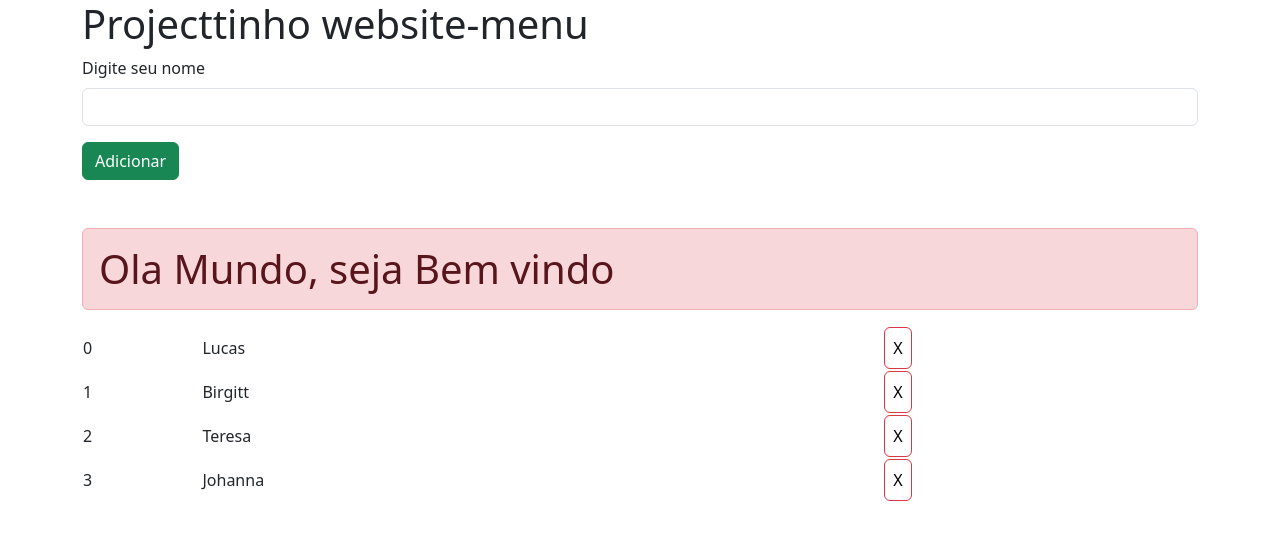
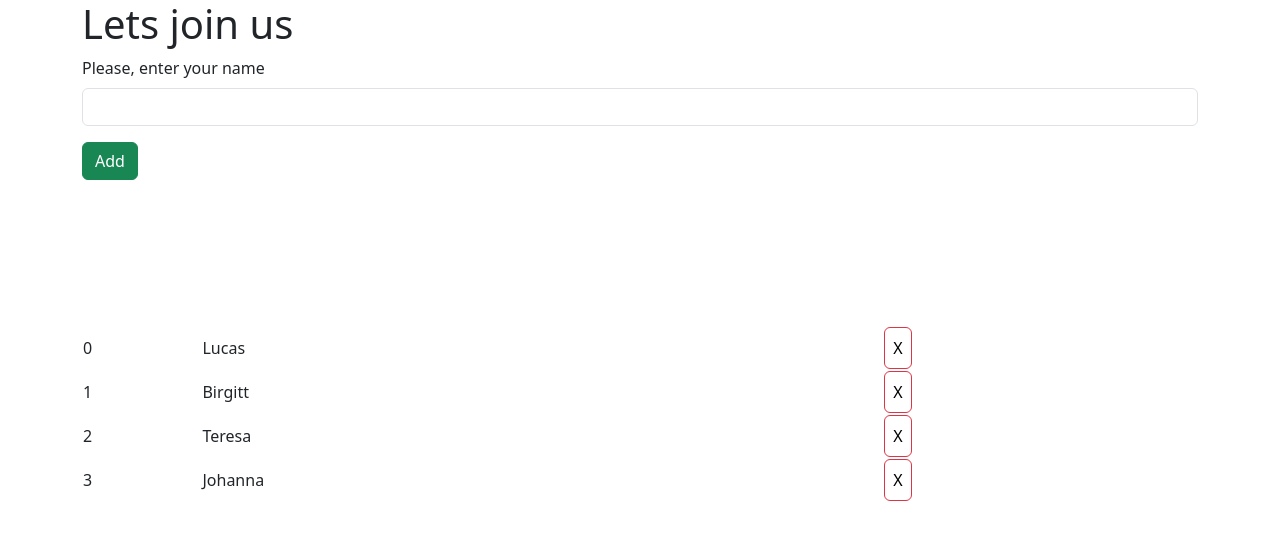
Before and after one commit to FrotaLucas/basic-formulary-application, an Angular app: page / in a window 1280 px wide. Shown: the top 540 px of the page. Built offline with nearby package versions, Linux system fonts and the light colour scheme.

Commit message:
add new style to tag H1

```diff
--- a/src/app/app.component.css
+++ b/src/app/app.component.css
@@ -1 +1,8 @@
-/* new comment */
+.h1-default {
+  opacity: 0;
+}
+
+.show {
+  opacity: 0.8;
+  transition: opacity 2s;
+}
--- a/src/app/app.component.html
+++ b/src/app/app.component.html
@@ -1,14 +1,14 @@
 <div class="container">
-  <h1> Projecttinho {{title}}</h1>
+  <h1>{{title}}</h1>
 
   <div class="form-group mb-3">
-    <label class="mb-2" for="">Digite seu nome</label>
+    <label class="mb-2" for="">Please, enter your name</label>
     <input id="inText" class="form-control" [(ngModel)]="name">
   </div>
-  <button class="btn btn-success mb-5" (click)="add()">Adicionar</button>
-  <h1 class="alert alert-danger"> Ola Mundo, seja Bem vindo {{name}} </h1>
+  <button class="btn btn-success mb-5" (click)="add()"> Add </button>
+  <h1 class="alert alert-danger h1-default" [class.show]="showH1"> Welcome{{name}} =) </h1>
   <table class="table">
-    <tr *ngFor="let v of vetor,let i=index">
+    <tr *ngFor="let v of vetor; let i=index">
       <td>{{i}}</td>
       <td>{{v}}</td>
       <td> <button class="btn btn-outline-danger" (click)="remove(i)">X</button></td>
--- a/src/app/app.component.ts
+++ b/src/app/app.component.ts
@@ -3,17 +3,25 @@ import { Component } from '@angular/core';
 @Component({
   selector: 'app-root',
   templateUrl: './app.component.html',
-  styleUrls: ['./app.component.css']
+  styleUrls: ['./app.component.css'],
 })
 export class AppComponent {
-  title = 'website-menu';
-  name = '';
-  vetor = ['Lucas', 'Birgitt','Teresa','Johanna'];
- add(){
-  let n = this.name;
-  this.vetor.push(n);
- };
- remove(i: number) {
-  this.vetor.splice(i,1)
- }
+  title = 'Lets join us';
+  name: any = ' ';
+  vetor = ['Lucas', 'Birgitt', 'Teresa', 'Johanna'];
+  showH1: boolean = false;
+  add() {
+    let n = this.name;
+    this.vetor.push(n);
+
+    this.showH1 = true;
+
+    setTimeout(() => {
+      this.showH1 = false;
+    }, 2000);
+  }
+
+  remove(i: number) {
+    this.vetor.splice(i, 1);
+  }
 }
```
Also changed, not shown: src/app/app.module.ts (+5 -11 lines).
